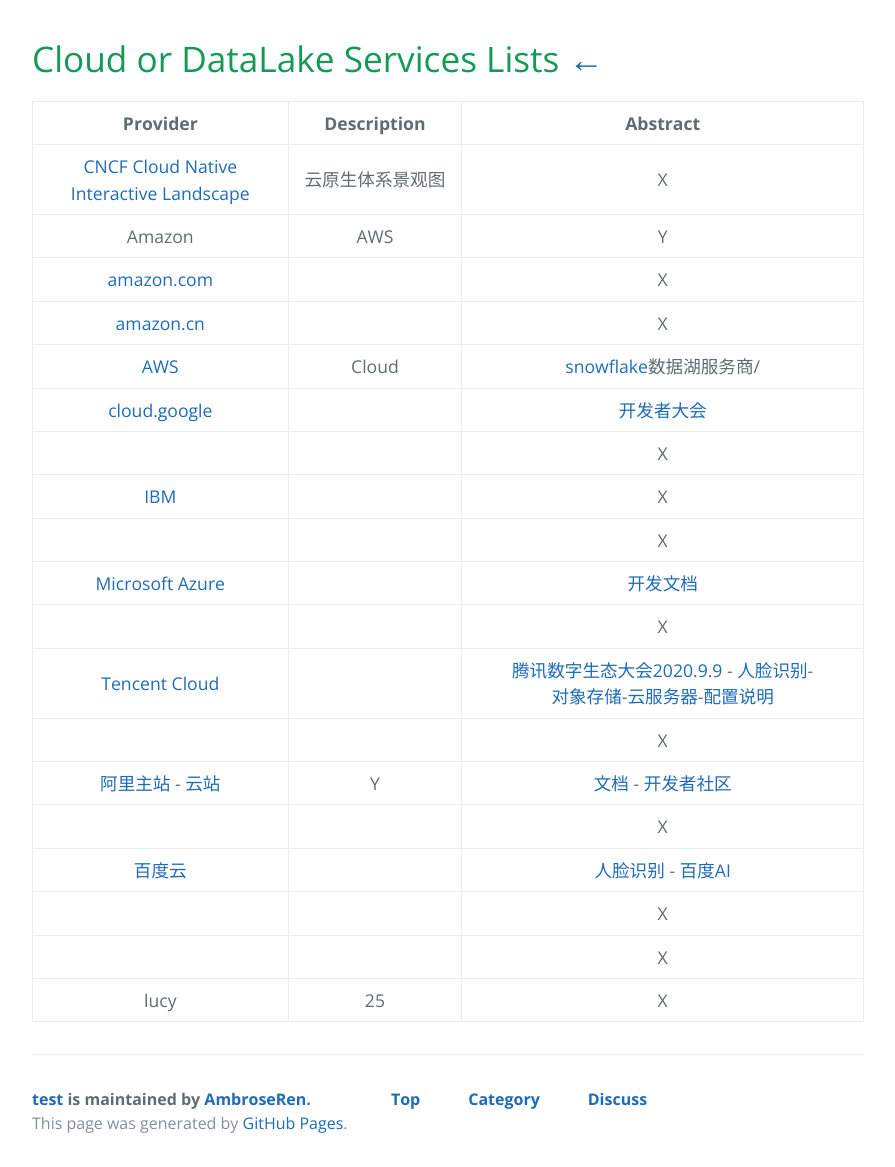
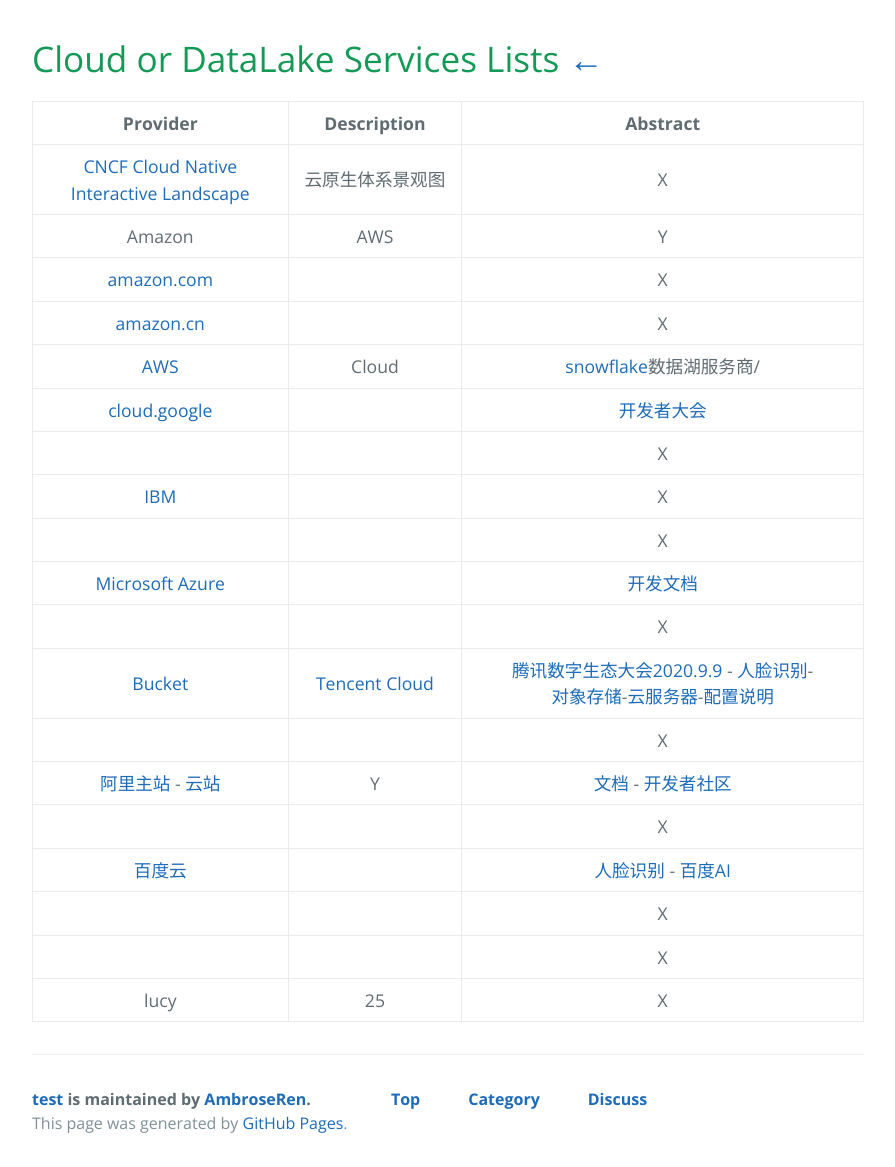
Before and after one commit to AmbroseRen/test, a Jekyll site: the page built from Data/DataLake.md, in a window 1280 px wide. Shown: the whole page, without its empty margins (192-1087 px from the left). Built offline with Jekyll 4.4.1, drawn with Linux system fonts in a browser that asks for light colours; our own code applies the rules of GitHub Pages for plain Markdown files; the repository's description, which GitHub fills in, is left out.

Commit message:
Update DataLake.md

```diff
--- a/Data/DataLake.md
+++ b/Data/DataLake.md
@@ -13,7 +13,7 @@
 | []() |  | X |
 | [Microsoft Azure](https://azure.microsoft.com/en-us/) |  | [开发文档](https://docs.microsoft.com/zh-cn/) |
 | []() |  | X |
-| [Tencent Cloud](https://cloud.tencent.com/) |  | [腾讯数字生态大会2020.9.9](https://des.cloud.tencent.com/#/) - [人脸识别](https://cloud.tencent.com/act/event/iaidemo)-[对象存储](https://cloud.tencent.com/document/product/436/6240)-[云服务器](https://buy.cloud.tencent.com/cvm?tab=lite)-[配置说明](https://cloud.tencent.com/document/product/228/41622) |
+| [Bucket](https://console.cloud.tencent.com/cos/bucket) | [Tencent Cloud](https://cloud.tencent.com/) | [腾讯数字生态大会2020.9.9](https://des.cloud.tencent.com/#/) - [人脸识别](https://cloud.tencent.com/act/event/iaidemo)-[对象存储](https://cloud.tencent.com/document/product/436/6240)-[云服务器](https://buy.cloud.tencent.com/cvm?tab=lite)-[配置说明](https://cloud.tencent.com/document/product/228/41622) |
 | []() |  | X |
 | [阿里主站](https://www.aliyun.com/) - [云站](https://ecs.console.aliyun.com/?spm=a2c4g.11186623.2.1.NTsYNx#/home) | Y | [文档](https://help.aliyun.com/index.html?spm=5176.7937365.765261.484.76c75692Oarl3P&content=school) - [开发者社区](https://developer.aliyun.com/) |
 | []() |  | X |
```
